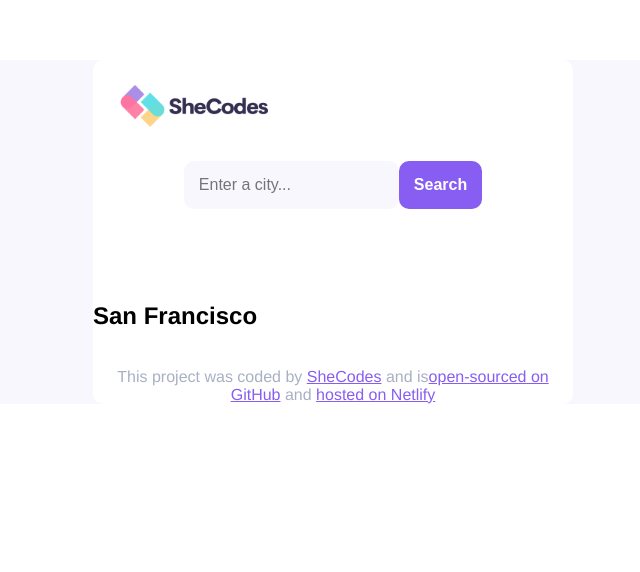
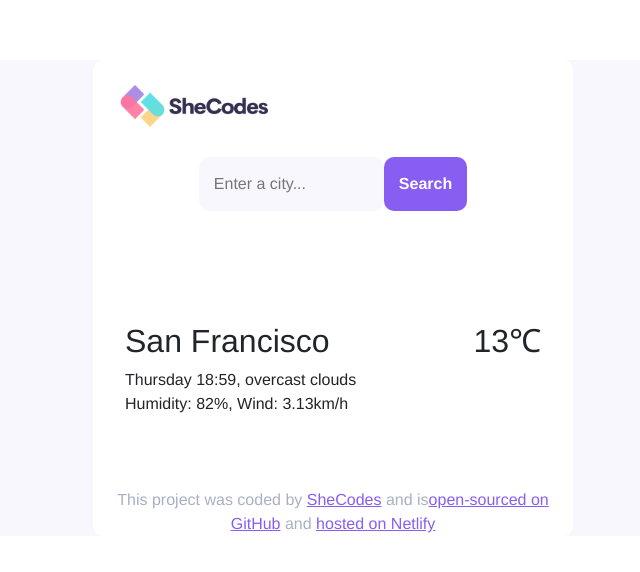
Before and after one commit to anatol-coder/react-homework-4, a React (Create React App) app: page / in a window 1280 px wide. Shown: the top 572 px of the page, without its empty margins (307-947 px from the left). Built offline with nearby package versions, Linux system fonts and the light colour scheme.

Commit message:
Bootstrap installed

```diff
--- a/package.json
+++ b/package.json
@@ -7,6 +7,7 @@
     "@testing-library/jest-dom": "^6.6.3",
     "@testing-library/react": "^16.3.0",
     "@testing-library/user-event": "^13.5.0",
+    "bootstrap": "^5.3.5",
     "react": "^19.1.0",
     "react-dom": "^19.1.0",
     "react-scripts": "5.0.1",
--- a/src/App.js
+++ b/src/App.js
@@ -1,8 +1,9 @@
 import "./App.css";
+
 import Header from "./Header";
 import Main from "./Main";
 import Footer from "./Footer";
-
+import "bootstrap/dist/css/bootstrap.min.css";
 function App() {
   return (
     <div className="App">
--- /dev/null
+++ b/src/Main.css
@@ -0,0 +1,4 @@
+.Main {
+  padding: 20px;
+  margin: 20px;
+}
--- a/src/Main.js
+++ b/src/Main.js
@@ -1,9 +1,21 @@
 import React from "react";
+import "bootstrap/dist/css/bootstrap.min.css";
+import "./Main.css";
 
 export default function Main() {
   return (
-    <div className="Main">
-      <h2>San Francisco</h2>
+    <div className="Main" class="d-flex justify-content-between m-3 p-3">
+      <div>
+        <h2>San Francisco</h2>
+        <p>
+          Thursday 18:59, overcast clouds
+          <br />
+          Humidity: 82%, Wind: 3.13km/h
+        </p>
+      </div>
+      <div>
+        <h2>13℃</h2>
+      </div>
     </div>
   );
 }
```
Also changed, not shown: 1 other file (tests, documents, lock files or other folders).
